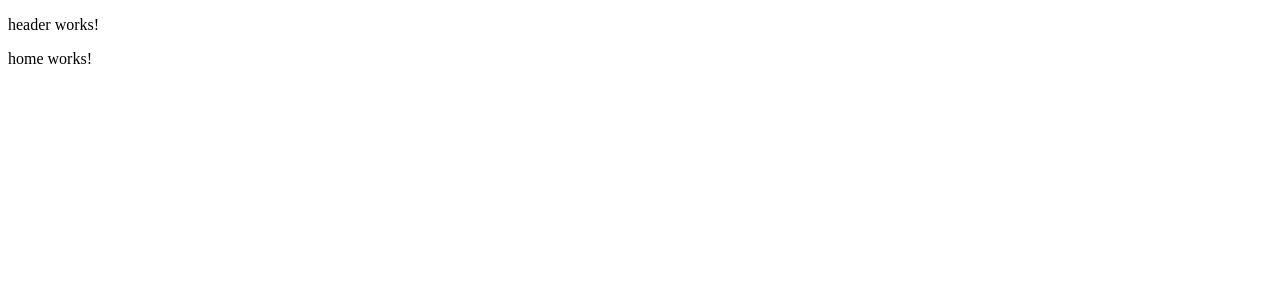
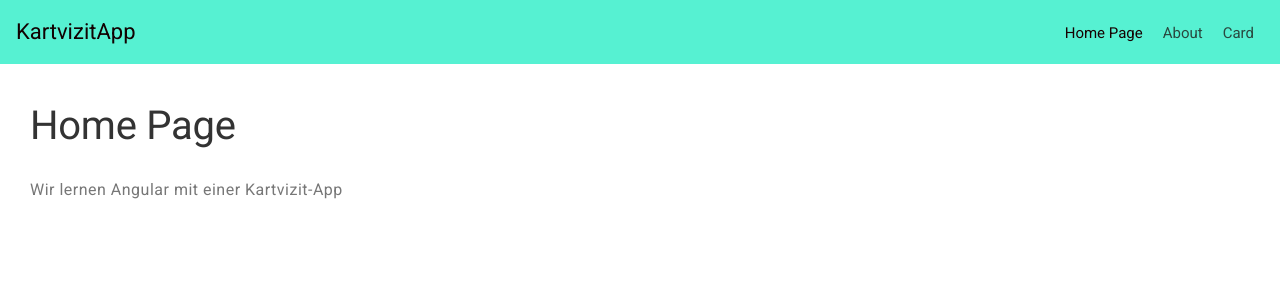
Before and after one commit to sbrycbc/angular-project, an Angular app in the folder kartvizit-app/: page / in a window 1280 px wide. Shown: the top 300 px of the page. Built offline with nearby package versions, Linux system fonts and the light colour scheme.

Commit message:
installed material.angular...updated header style...

```diff
--- a/kartvizit-app/angular.json
+++ b/kartvizit-app/angular.json
@@ -32,6 +32,7 @@
               }
             ],
             "styles": [
+              "@angular/material/prebuilt-themes/azure-blue.css",
               "src/styles.scss"
             ],
             "scripts": []
@@ -91,6 +92,7 @@
               }
             ],
             "styles": [
+              "@angular/material/prebuilt-themes/azure-blue.css",
               "src/styles.scss"
             ],
             "scripts": []
--- a/kartvizit-app/package.json
+++ b/kartvizit-app/package.json
@@ -11,10 +11,12 @@
   "private": true,
   "dependencies": {
     "@angular/animations": "^18.2.0",
+    "@angular/cdk": "^18.2.6",
     "@angular/common": "^18.2.0",
     "@angular/compiler": "^18.2.0",
     "@angular/core": "^18.2.0",
     "@angular/forms": "^18.2.0",
+    "@angular/material": "^18.2.6",
     "@angular/platform-browser": "^18.2.0",
     "@angular/platform-browser-dynamic": "^18.2.0",
     "@angular/router": "^18.2.0",
--- a/kartvizit-app/src/app/app.module.ts
+++ b/kartvizit-app/src/app/app.module.ts
@@ -6,19 +6,29 @@ import { AppRoutingModule } from './app-routing.module';
 import { HeaderComponent } from './components/header/header.component';
 import { HomeComponent } from './components/home/home.component';
 import { AboutComponent } from './components/about/about.component';
+import { provideAnimationsAsync } from '@angular/platform-browser/animations/async';
+import {MatToolbarModule} from '@angular/material/toolbar';
+
+
+
+
 @NgModule({
   declarations: [
     AppComponent,
     HeaderComponent,
     HomeComponent,
-    AboutComponent
+    AboutComponent,
 
   ],
   imports: [
    BrowserModule,
-   AppRoutingModule
+   AppRoutingModule,
+   MatToolbarModule,
+
   ],
-  providers: [],
+  providers: [
+    provideAnimationsAsync()
+  ],
   bootstrap: [AppComponent]
 })
 export class AppModule { }
--- a/kartvizit-app/src/app/components/about/about.component.html
+++ b/kartvizit-app/src/app/components/about/about.component.html
@@ -1 +1,4 @@
-<p>about works!</p>
+<main>
+    <h1 class="page-title">About</h1>
+    <p class="page-description">Am ende lernen wir Angular mit Kartvizit-App</p>
+</main>
--- a/kartvizit-app/src/app/components/header/header.component.html
+++ b/kartvizit-app/src/app/components/header/header.component.html
@@ -1 +1,12 @@
-<p>header works!</p>
+<header class="header">
+    <mat-toolbar class="custom-toolbar">
+        <span>KartvizitApp</span>
+        <span class="example-spacer"></span>
+        <ul class="header-menu">
+            <li><a routerLink="/" routerLinkActive="active" [routerLinkActiveOptions]=" { exact:true }">Home Page</a></li>
+            <li><a routerLink="about" routerLinkActive="active">About</a></li>
+            <li><a routerLink="cards" routerLinkActive="active">Card</a></li>
+        </ul>
+    </mat-toolbar>
+
+</header>
--- a/kartvizit-app/src/app/components/header/header.component.scss
+++ b/kartvizit-app/src/app/components/header/header.component.scss
@@ -0,0 +1,28 @@
+.example-spacer {
+    flex: 1 1 auto;
+}
+
+.custom-toolbar {
+    background-color: rgb(86, 241, 210);
+    color: rgb(17, 1, 1);
+}
+
+.header-menu {
+    padding: 0;
+    margin: 0;
+    list-style: none;
+    display: flex;
+    li {
+      a {
+        color: #170202;
+        padding: 0 10px;
+        text-decoration: none;
+        font-size: 15px;
+        opacity: 0.7;
+        &:hover,
+        &.active {
+          opacity: 1;
+        }
+      }
+    }
+  }
--- a/kartvizit-app/src/app/components/home/home.component.html
+++ b/kartvizit-app/src/app/components/home/home.component.html
@@ -1 +1,4 @@
-<p>home works!</p>
+<main>
+    <h1 class="page-title">Home Page</h1>
+    <p class="page-description">Wir lernen Angular mit einer Kartvizit-App</p>
+</main>
--- a/kartvizit-app/src/index.html
+++ b/kartvizit-app/src/index.html
@@ -6,8 +6,10 @@
   <base href="/">
   <meta name="viewport" content="width=device-width, initial-scale=1">
   <link rel="icon" type="image/x-icon" href="favicon.ico">
+  <link href="https://fonts.googleapis.com/css2?family=Roboto:wght@300;400;500&display=swap" rel="stylesheet">
+  <link href="https://fonts.googleapis.com/icon?family=Material+Icons" rel="stylesheet">
 </head>
-<body>
+<body class="mat-typography">
   <app-root></app-root>
 </body>
 </html>
--- a/kartvizit-app/src/styles.scss
+++ b/kartvizit-app/src/styles.scss
@@ -1 +1,17 @@
 /* You can add global styles to this file, and also import other style files */
+
+html, body { height: 100%; }
+body { margin: 0; font-family: Roboto, "Helvetica Neue", sans-serif; }
+
+
+main {
+    padding: 30px;
+    .page-title {
+        font-size: 40px;
+        color: #333;
+    }
+
+    .page-description {
+        color: #777;
+    }
+}
```
Also changed, not shown: 1 other file (tests, documents, lock files or other folders).
